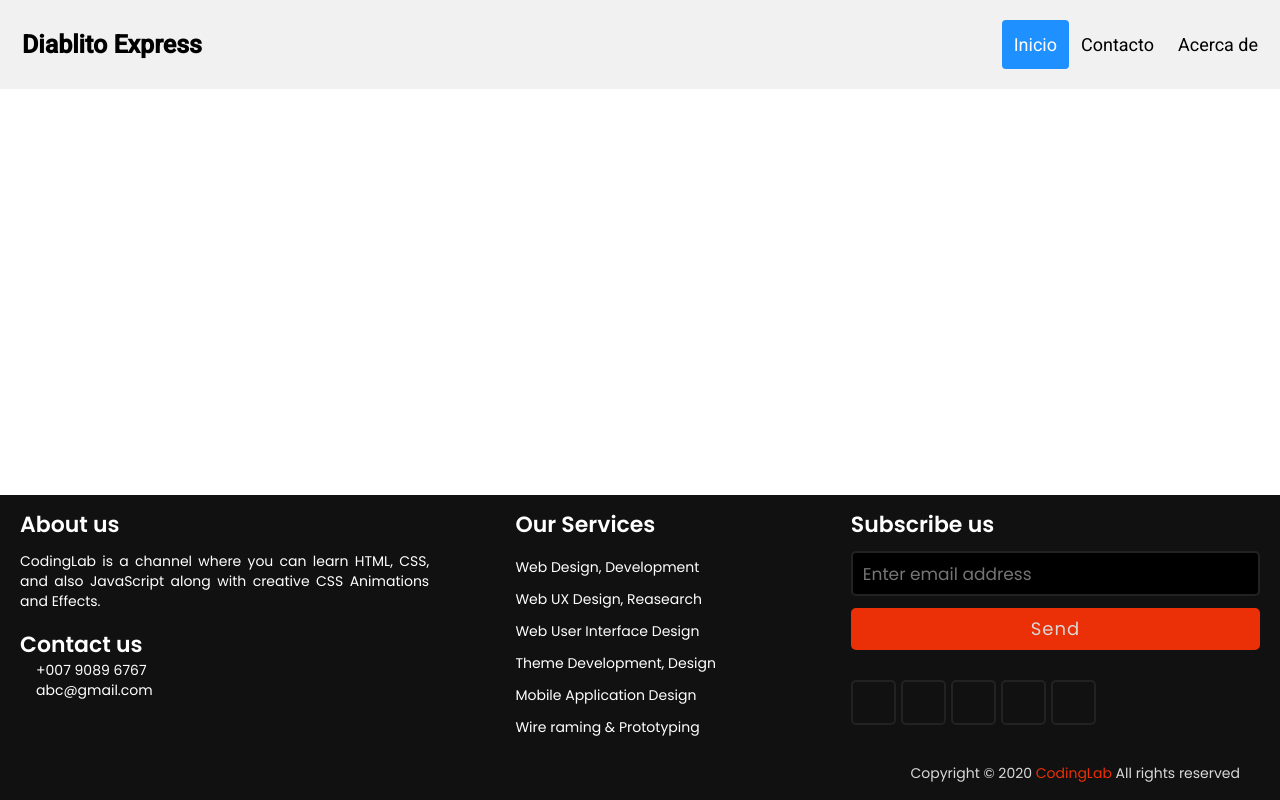
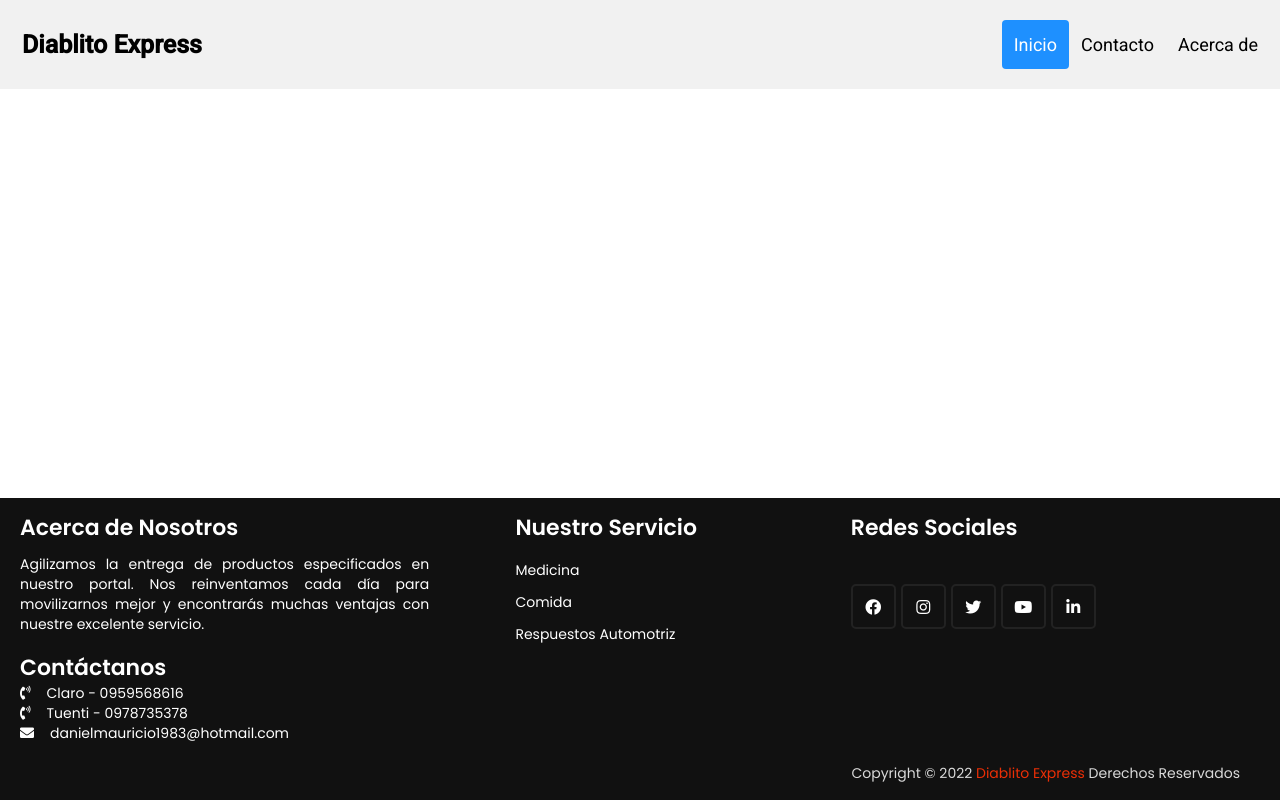
Before and after one commit to mbonilla814/express, an Angular app: page / in a window 1280 px wide. Built offline with nearby package versions, Linux system fonts and the light colour scheme.

Commit message:
footer y header finalizado

```diff
--- a/src/app/components/footer/footer.component.html
+++ b/src/app/components/footer/footer.component.html
@@ -1,37 +1,37 @@
+<link rel="stylesheet" type="text/css" href="https://cdnjs.cloudflare.com/ajax/libs/font-awesome/5.15.1/css/all.min.css">
 <footer>
   <div class="content">
     <div class="left box">
       <div class="upper">
-        <div class="topic">About us</div>
-        <p>CodingLab is a channel where you can learn HTML,
-        CSS, and also JavaScript along with creative CSS Animations and Effects.</p>
+        <div class="topic">Acerca de Nosotros</div>
+        <p>Agilizamos la entrega de productos especificados en nuestro portal. Nos reinventamos cada día para
+          movilizarnos mejor y encontrarás muchas ventajas con nuestre excelente servicio.
+        </p>
       </div>
       <div class="lower">
-        <div class="topic">Contact us</div>
+        <div class="topic">Contáctanos</div>
         <div class="phone">
-          <a href="#"><i class="fas fa-phone-volume"></i>+007 9089 6767</a>
+          <a href="#"><i class="fas fa-phone-volume"></i>Claro - 0959568616</a>
+        </div>
+        <div class="phone">
+          <a href="#"><i class="fas fa-phone-volume"></i>Tuenti - 0978735378</a>
         </div>
         <div class="email">
-          <a href="#"><i class="fas fa-envelope"></i>abc@gmail.com</a>
+          <a href="#"><i class="fas fa-envelope"></i>danielmauricio1983@hotmail.com</a>
         </div>
       </div>
     </div>
     <div class="middle box">
-      <div class="topic">Our Services</div>
-      <div><a href="#">Web Design, Development</a></div>
-      <div><a href="#">Web UX Design, Reasearch</a></div>
-      <div><a href="#">Web User Interface Design</a></div>
-      <div><a href="#">Theme Development, Design</a></div>
-      <div><a href="#">Mobile Application Design</a></div>
-      <div><a href="#">Wire raming & Prototyping</a></div>
+      <div class="topic">Nuestro Servicio</div>
+      <div><a href="#">Medicina</a></div>
+      <div><a href="#">Comida</a></div>
+      <div><a href="#">Respuestos Automotriz</a></div>
     </div>
     <div class="right box">
-      <div class="topic">Subscribe us</div>
+      <div class="topic">Redes Sociales</div>
       <form action="#">
-        <input type="text" placeholder="Enter email address">
-        <input type="submit" name="" value="Send">
         <div class="media-icons">
-          <a href="#"><i class="fab fa-facebook-f"></i></a>
+          <a href="#"><i class="fab fa-facebook"></i></a>
           <a href="#"><i class="fab fa-instagram"></i></a>
           <a href="#"><i class="fab fa-twitter"></i></a>
           <a href="#"><i class="fab fa-youtube"></i></a>
@@ -41,6 +41,6 @@
     </div>
   </div>
   <div class="bottom">
-    <p>Copyright © 2020 <a href="#">CodingLab</a> All rights reserved</p>
+    <p>Copyright © 2022 <a href="#">Diablito Express</a> Derechos Reservados</p>
   </div>
 </footer>
```
